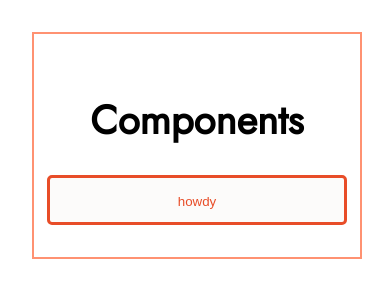
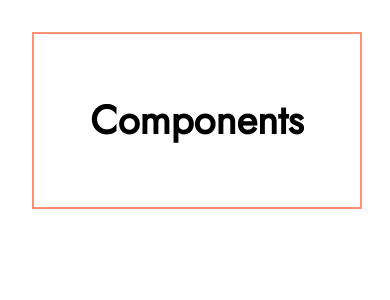
Before and after one commit to include-davis/ielc_repo, a React (Create React App) app: page /components in a window 390 px wide. Shown: the top 300 px of the page. Built offline with nearby package versions, Linux system fonts and the light colour scheme.

Commit message:
Functioning Mobile Button

```diff
--- a/src/Components/CSS/Buttons.css
+++ b/src/Components/CSS/Buttons.css
@@ -1,9 +1,9 @@
 .small {
-    width: auto;
+    width: 120px;
 }
 
 .large {
-    width: 200%;
+    width: 342px;
 }
 
 .primary {
--- a/src/Pages/JS/Components.js
+++ b/src/Pages/JS/Components.js
@@ -7,7 +7,6 @@ export default function Components() {
     return (
         <div className='container'>
             <h1>Components</h1>
-            <Buttons size="large" text="howdy" type="tertiary" width='300px'></Buttons>
         </div>
     )
 }
```
